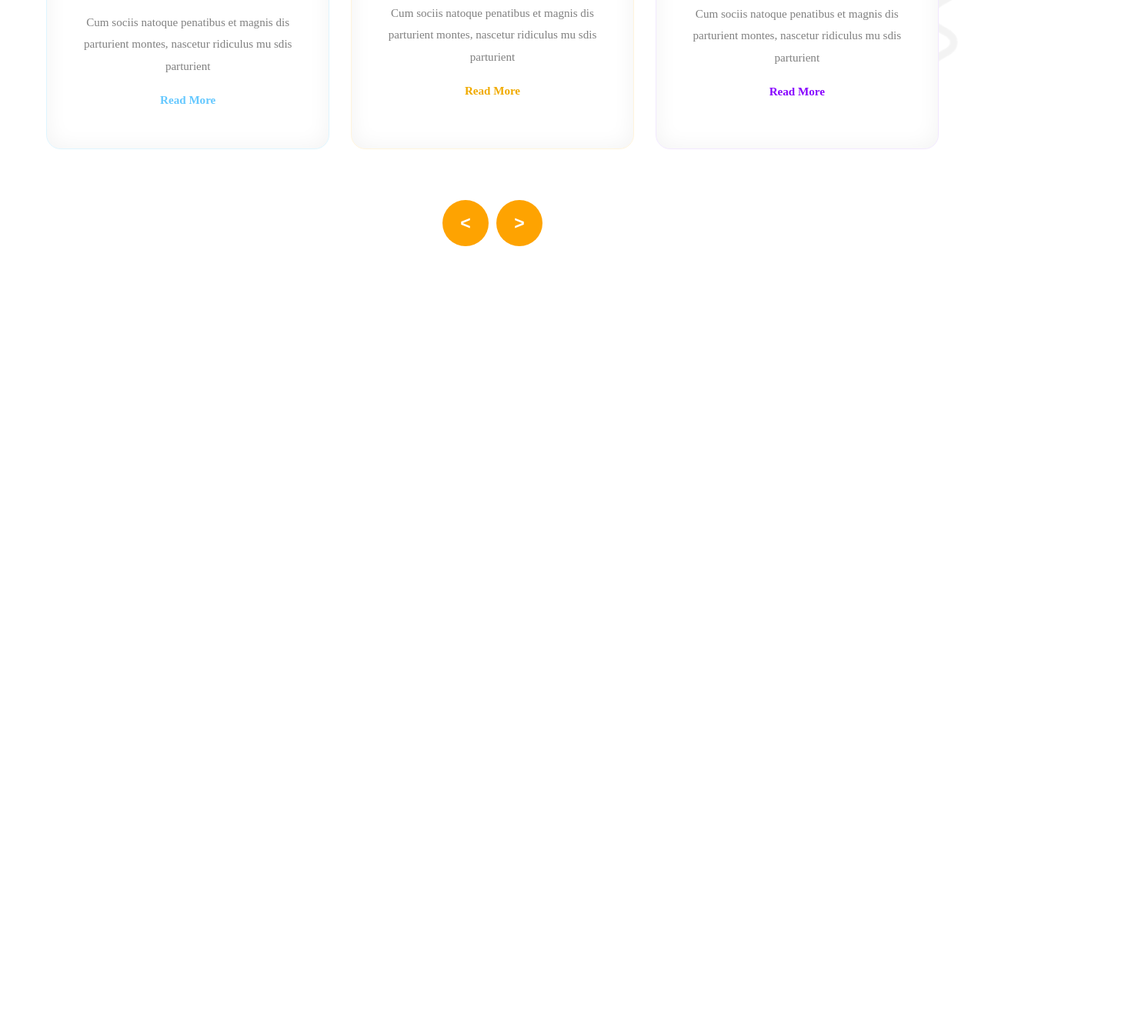
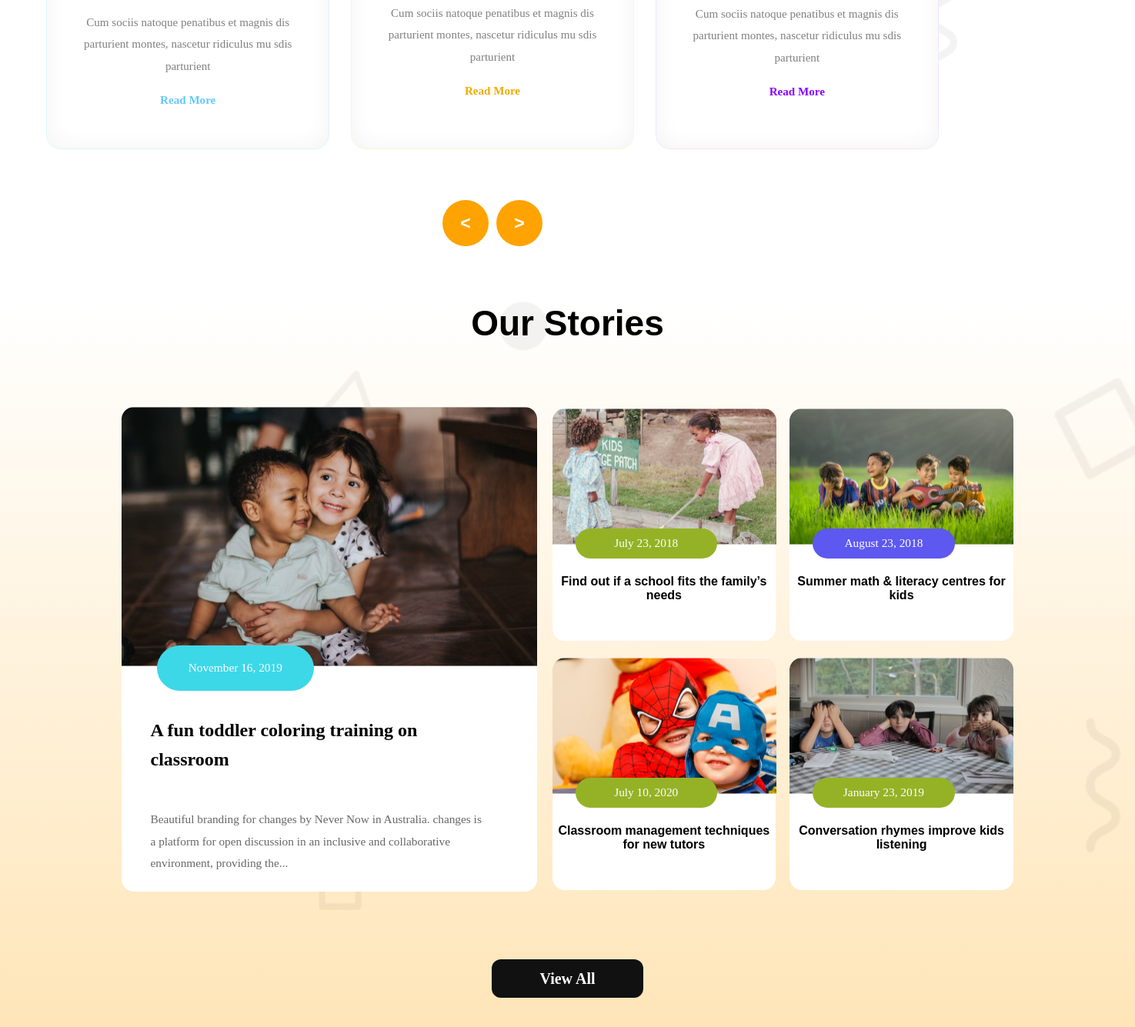
Before and after one commit to 1rteza/Kid-s-School, a plain HTML site: page index.html in a window 1280 px wide. Shown: the part 1265-2600 px from the top of the page at 77% size, 1475 px wide, since content can reach past the window. Before the commit the page ends 1618 px from the top, so only its background shows below. Drawn offline with Linux system fonts and the light colour scheme.

Commit message:
finished stories section(responsive yet to do)

```diff
--- a/index.html
+++ b/index.html
@@ -37,6 +37,7 @@
         </div>
     </header>
     <main class="main">
+        <!-- standard section -->
         <section class="standard">
             <h2 class="standard-title">Standard Curriculum</h2>
             <div class="card-container display-flex">
@@ -74,6 +75,52 @@
                 </div>
             </div>
         </section>
+
+        <!-- stories section -->
+        <section class="stories">
+            <h2 class="stories-title">Our Stories</h2>
+            <div class="card-box display-flex">
+                <div class="card1">
+                    <img src="assets/story-1.png" alt="">
+                    <div class="date-box">November 16, 2019</div>
+                    <div class="card-content">
+                        <h4 class="card-title">A fun toddler coloring training on
+                            classroom</h4>
+                        <p class="card-description">Beautiful branding for changes by Never Now in Australia.
+                            changes is a platform for open discussion in an inclusive and
+                            collaborative environment, providing the...</p>
+                    </div>
+                </div>
+                <div class="card-container">
+                    <div class="card2">
+                        <img src="assets/story-2.png" alt="">
+                        <div class="date-box2">July 23, 2018</div>
+                        <h4 class="card-title">Find out if a school fits the
+                            family’s needs</h4>
+                    </div>
+                    <div class="card3">
+                        <img src="assets/story-3.png" alt="">
+                        <div class="date-box2 blue">August 23, 2018</div>
+                        <h4 class="card-title">Summer math & literacy
+                            centres for kids</h4>
+                    </div>
+                    <div class="card4">
+                        <img src="assets/story-4.png" alt="">
+                        <div class="date-box2">July 10, 2020</div>
+                        <h4 class="card-title">Classroom management
+                            techniques for new tutors</h4>
+                    </div>
+                    <div class="card5">
+                        <img src="assets/story-5.png" alt="">
+                        <div class="date-box2">January 23, 2019</div>
+                        <h4 class="card-title">Conversation rhymes
+                            improve kids listening</h4>
+                    </div>
+                </div>
+            </div>
+            <button class="stories-btn">View All</button>
+        </section>
+
     </main>
     <footer class="footer"></footer>
 </body>
--- a/style.css
+++ b/style.css
@@ -96,6 +96,7 @@ body{
 
   .banner{
     gap: 72px;
+    justify-content: space-between;
   }
   .banner-title{
     margin-top: 140px;
@@ -233,7 +234,127 @@ body{
     background: rgb(254, 163, 1);
     cursor: pointer;
   }
+  .arrow button:hover{
+    background-color: #FFA500;
+    transform: scale(1.1);
 
+  }
+  .stories{
+    background: url(assets/bg.png),linear-gradient(0.00deg, rgba(254, 163, 1, 0.3),rgba(255, 255, 255, 0.3) 100%);
+    background-repeat: no-repeat;
+    background-size: cover;
+    text-align: center;
+    width: 1475px;
+    height: 1018.02px;
+  }
+  .stories-title{
+    margin-bottom: 80px;
+    font-size: 46px;
+    font-weight: 700;
+    line-height: 57.5px;
+    letter-spacing: 0%;
+  }
+  .stories .card-box{
+    gap: 20px;
+    margin-left: 157.5px;
+  }
+  .stories .card1{
+    width: 540px;
+    height: 630px;
+    border-radius: 16px;
+    background: rgb(255, 255, 255);
+  }
+  .card1 .card-content{
+    padding: 0 38px;
+  }
+  .card1 img{
+    border-radius: 16px 16px 0px 0px;
+    background: url(),rgb(217, 217, 217);
+    width: 540px;
+    height: 337px;
+  }
+  .card1 .date-box{
+    width: 174.51px;
+    padding: 15px;
+    position: relative;
+    margin-top: -31px;
+    margin-left: 46px;
+    border-radius: 47.93px;
+    background: rgb(60, 216, 232);
+    color: rgb(255, 255, 255);
+    font-family: Raleway;
+    font-size: 15.34px;
+    font-weight: 500;
+    line-height: 28.76px;
+  }
+  .card1 .card-title{
+    width: 402.49px;
+    height: 69.98px;
+    color: rgb(0, 0, 0);
+    font-family: Quicksand;
+    font-size: 24px;
+    font-weight: 700;
+    line-height: 38.35px;
+    text-align: left;
+  }
+  .card1 .card-description{
+    width: 433.06px;
+    height: 75.74px;
+    color: rgb(102, 102, 102);
+    font-family: Raleway;
+    font-size: 15.34px;
+    font-weight: 500;
+    line-height: 28.76px;
+    margin-top: 51px;
+    text-align: left;
+  }
+  .stories .card-container{
+    display: grid;
+    gap: 18px;
+    grid-template-columns: repeat(2, 1fr);
+    align-items: center;
+  }
+  .card-container .card2, .card3, .card4, .card5{
+    width: 290.69px;
+    height: 301.61px;
+    border-radius: 16px;
+    background: rgb(255, 255, 255);
+  }
+  .card2 img, .card3 img, .card4 img, .card5 img{
+    width: 291px;
+    height: 177px;
+    border-radius: 16px 16px 0px 0px;
+    background: url(),rgb(255, 255, 255);
+  }
+  .date-box2{
+    width: 174.51px;
+    padding: 5px;
+    position: relative;
+    margin-top: -25px;
+    margin-left: 30px;
+    border-radius: 47.93px;
+    background: rgb(149, 178, 38);
+    color: rgb(255, 255, 255);
+    font-family: Raleway;
+    font-size: 15.34px;
+    font-weight: 500;
+    line-height: 28.76px;
+  }
+  .blue{
+    background: rgb(93, 88, 240);
+  }
+  .stories-btn{
+    width: 197px;
+    height: 50px;
+    border-radius: 12px;
+    background: rgb(17, 17, 17);
+    color: rgb(255, 255, 255);
+    font-family: Quicksand;
+    font-size: 20px;
+    font-weight: 700;
+    line-height: 30px;
+    margin-top: 88px;
+  }
 
 
 
@@ -285,7 +406,7 @@ body{
       display: flex;
       flex-direction: column;
       margin-top: 40px;
-      margin-bottom: 10px;
+      margin-bottom: 30px;
     }
     .standard > .standard-title{
       color: rgb(0, 0, 0);
```
